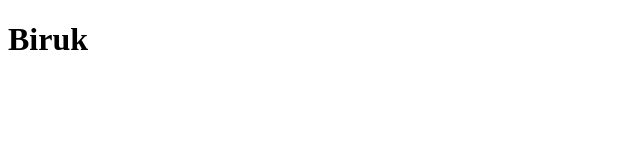
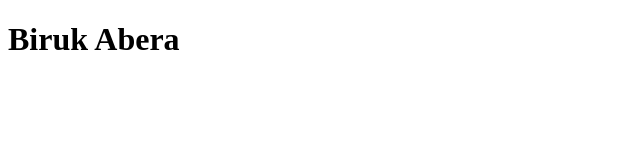
Before and after one commit to Biruk-A/Biruk-A, a plain HTML site: page index.html in a window 1280 px wide. Shown: the whole page, without its empty margins (0-640 px from the left). Drawn offline with Linux system fonts and the light colour scheme.

Commit message:
Update index.html

```diff
--- a/index.html
+++ b/index.html
@@ -7,6 +7,6 @@
     <title>Biruk</title>
 </head>
 <body>
-    <h1> Biruk</h1>
+    <h1> Biruk Abera</h1>
 </body>
 </html>
```
